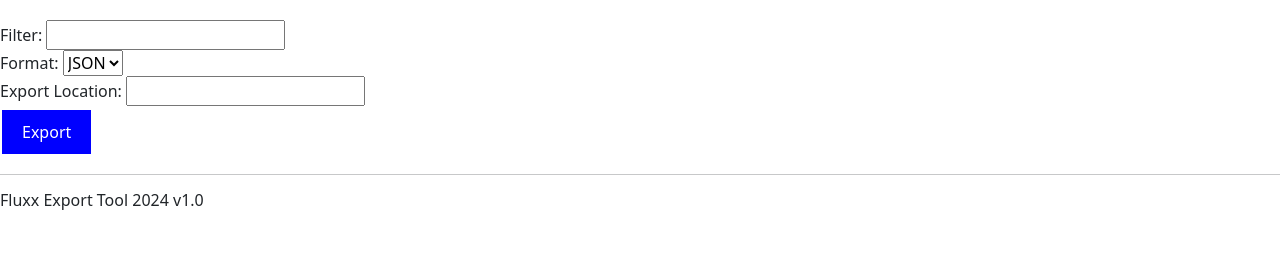
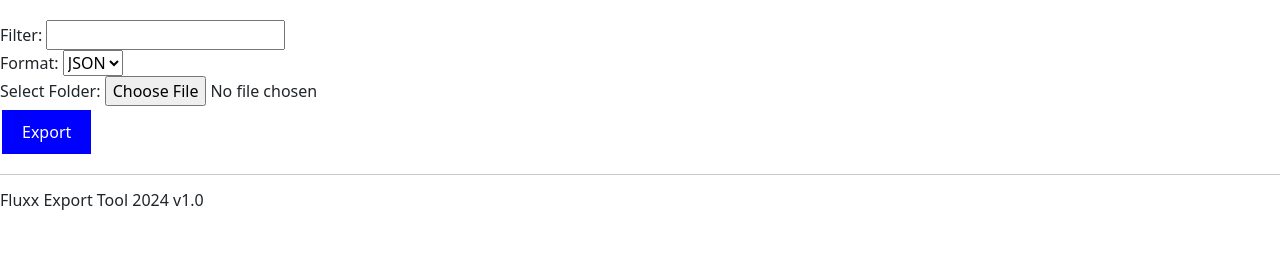
Before and after one commit to RockefellerArchiveCenter/fluxx_exporter, a Django app: page / in a window 1280 px wide. Shown: the part 102-356 px from the top of the page. Run offline with Django 5.2, Linux system fonts and the light colour scheme; data that the repository does not hold is empty.

Commit message:
Added browse file input for testing

```diff
--- a/exporttool/templates/exporttool/index.html
+++ b/exporttool/templates/exporttool/index.html
@@ -30,9 +30,14 @@
         </select>
     </div>
 
-    <div>
-        <label for="location">Export Location:</label>
-        <input type="text" id="location" name="location">
+    <!--<div>-->
+    <!--    <label for="location">Export Location:</label>-->
+    <!--    <input type="text" id="location" name="location">-->
+    <!--</div>-->
+
+       <div>
+        <label for="folderInput">Select Folder:</label>
+        <input type="file" id="folderInput" webkitdirectory>
     </div>
 
     <button onclick="exportData()">Export</button>
@@ -59,9 +64,10 @@
         var formatValue = document.getElementById('formatInput').value;
         console.log('Format:', formatValue);
 
-        // Retrieve export location value
-        var location = document.getElementById('location').value;
-        console.log('Export Location:', location);
+        // Retrieve export location value(only relative, absolute path does not work here)
+            var folderInput = document.getElementById('folderInput');
+            var folderPath = folderInput.files[0]?.webkitRelativePath.split('/')[0]; // Extract folder name
+            console.log('Selected Folder:', folderPath);
 
         // Retrieve CSRF token from the DOM
         var csrfTokenElement = document.querySelector('[name=csrfmiddlewaretoken]');
@@ -88,7 +94,7 @@
             checkedColumns: checkedColumns,
             filter: filterValue,
             format: formatValue,
-            location: location
+            location: folderPath
         };
         xhr.send(JSON.stringify(postData));
         console.log(JSON.stringify(postData));
```
